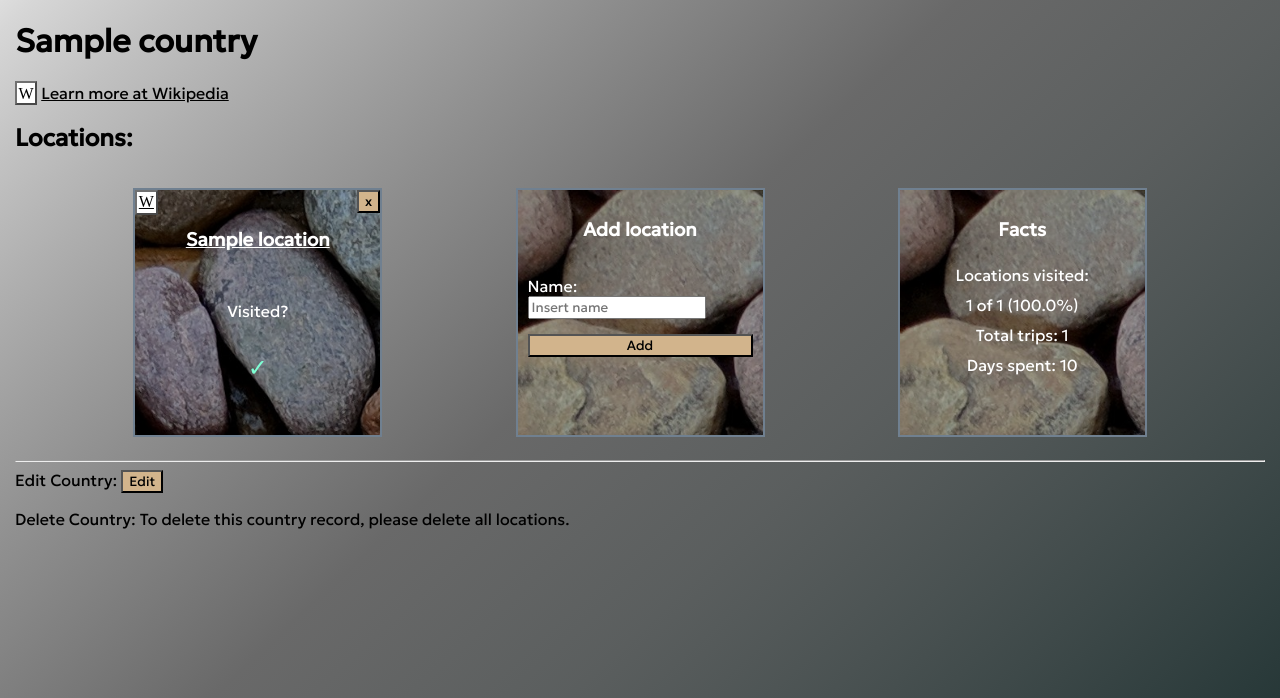
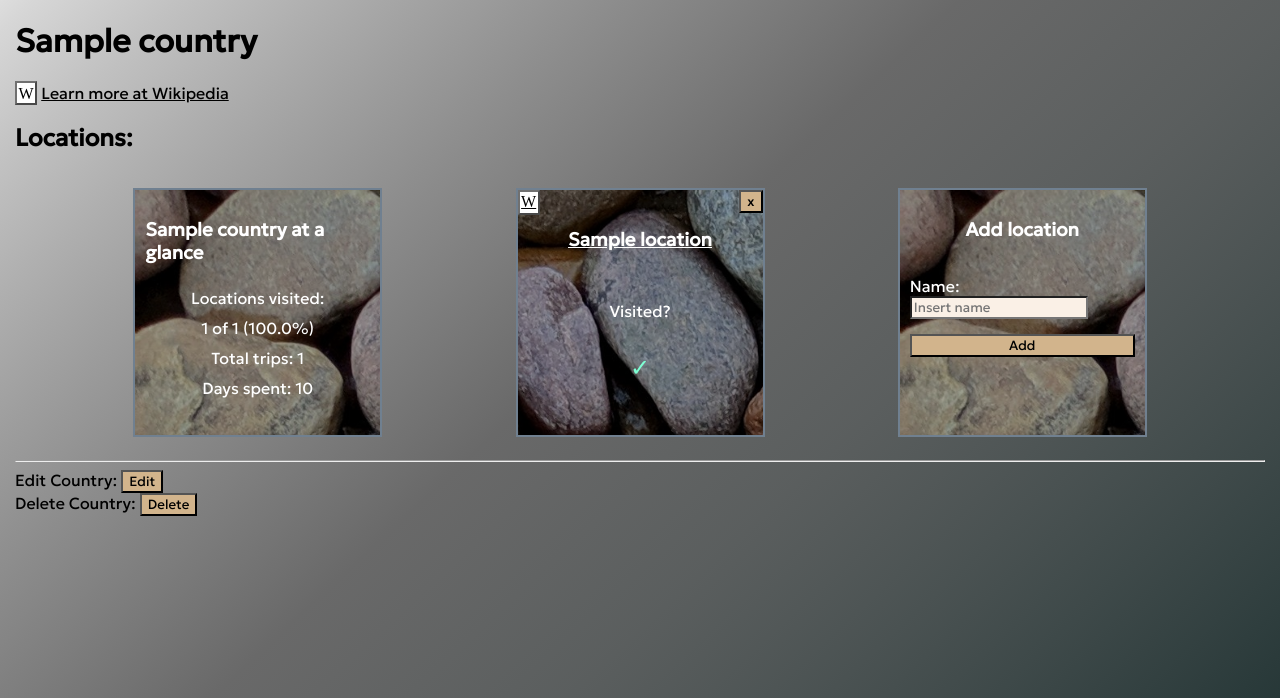
Before and after one commit to mr-mckenzie/Gravel-Travel, a Flask app: page /countries/1 in a window 1280 px wide. Shown: the part 102-800 px from the top of the page. Run offline with Flask 3, Linux system fonts and the light colour scheme; a database or web service that is not in the repository returns one stand-in record (values such as "Sample title"); some libraries are stand-ins or nearby versions.

Commit message:
formatting changes, changed delete country functionality including sql cascading and dialog confirmation

```diff
--- a/static/css/style.css
+++ b/static/css/style.css
@@ -343,3 +343,7 @@ header > p {
     background-position: 60%;
     color: white;
 }
+
+input, select {
+    background-color: linen;
+}
--- a/templates/countries/single_country.jinja
+++ b/templates/countries/single_country.jinja
@@ -9,6 +9,15 @@
 
 <div class="country_locations_flex_box">
 
+    <div class="location_box">
+        <div class="overlay"></div>
+        <h3>{{input_country.name}} at a glance</h3>
+        <p>Locations visited: </p>
+        <p>{{trip_data.locations_visited}} of {{trip_data.total_locations}} ({{trip_data.percentage_visited}}%)</p>
+        <p>Total trips: {{trip_data.trip_total}}</p>
+        <p>Days spent: {{trip_data.days_travelled}}</p>
+    </div>
+
     {% for location in input_locations %}
 
         <div class="location_box" style="background-position: {{location.rand_bg_pos_x}}% {{location.rand_bg_pos_y}}%";>
@@ -16,21 +25,9 @@
 
             <p><a class="wiki_anchor" href="https://en.wikipedia.org/wiki/{{location.name}},_{{input_country.name}}" target="_blank" title="Learn more about {{location.name}} at Wikipedia">W</a> </p>
 
-            <form class="delete_button" id="delete-button" action="/locations/{{location.id}}/delete" method="POST">
-            {# onclick="alert('You have clicked the x.')" #}
-                <input class="button"type="submit" value="x" />
+            <form class="delete_button" id="delete-button-{{location.id}}" action="/locations/{{location.id}}/delete" method="POST">
+                <input class="button" type="submit" value="x" />
             </form>
-
-            <dialog class="confirm_delete_dialog" >
-                <p id="warning">WARNING ALL WISHLIST AND TRIP DATA WILL BE REMOVED IF YOU DELETE THIS LOCATION</p>
-                <p>Are you sure you want to delete this location?</p>
-                <form action="/locations/{{location.id}}/delete" method="POST">
-                    <input class="button" type="submit" value="Yes" />
-                </form>
-                <form>
-                    <input class="button" type="submit" value="Cancel" />
-                </form>
-            </dialog>
 
             <h3> <a class="white_anchor" href="/locations/{{location.id}}">{{ location.name }}</a></h3>
 
@@ -65,42 +62,57 @@
         </form>
     </div>
 
-    <div class="location_box">
-        <div class="overlay"></div>
-        <h3>Facts</h3>
-        <p>Locations visited: </p>
-        <p>{{trip_data.locations_visited}} of {{trip_data.total_locations}} ({{trip_data.percentage_visited}}%)</p>
-        <p>Total trips: {{trip_data.trip_total}}</p>
-        <p>Days spent: {{trip_data.days_travelled}}</p>
-    </div>
-
 </div>
 
 <hr>
-
-{# <p>You have visited {{trip_data.locations_visited}} of {{trip_data.total_locations}} wishlist locations in {{input_country.name}} ({{trip_data.percentage_visited}}%).</p>
-<p>Total trips: {{trip_data.trip_total}}</p>
-<p>Days spent: {{trip_data.days_travelled}}</p> #}
-{#
-<hr> #}
 
 <form action="/countries/{{input_country.id}}/edit" method="get">
     <label for="edit">Edit Country:</label>
     <input class="button" type="submit" id="edit" value="Edit" >
 </form>
 
-{# CAN ONLY DELETE IF NO LOCATIONS EXIST #}
-{%if input_locations%}
 
-    <p>Delete Country: To delete this country record, please delete all locations. </p>
-
-{% else %}
-
-<form action="/countries/{{input_country.id}}/delete" method="post">
+<form action="/countries/{{input_country.id}}/delete" method="post" id="deleteForm">
     <label for="delete">Delete Country:</label>
-    <input class="button" id="delete" type="submit" value="Delete" >
+    <input class="button" id="deleteButton" type="button" value="Delete" >
 </form>
 
-{% endif %}
+
+<dialog id="deleteDialog" class="deleteDialog">
+    <p>Are you sure you want to delete this record?</p>
+    <p>All locations and associated trip data will be lost!</p>
+    <form method="dialog">
+        <menu>
+            <input class="button" id="cancel" type="reset" value="Cancel">
+            <input class="button" id="confirm" type="submit" value="Confirm">
+        </menu>
+    </form>
+</dialog>
+
+<script>
+  (() => {
+    const deleteButton = document.getElementById("deleteButton");
+    const cancelButton = document.getElementById("cancel");
+    const confirmButton = document.getElementById("confirm");
+    const deleteForm = document.getElementById("deleteForm")
+    const dialog = document.getElementById("deleteDialog");
+
+    // delete button opens the dialog
+    deleteButton.addEventListener("click", () => {
+      dialog.showModal();
+    });
+
+    // Form cancel button closes the dialog box
+    cancelButton.addEventListener("click", () => {
+      dialog.close();
+    });
+
+    //confirm button submits the delete form
+    confirmButton.addEventListener("click", () => {
+      deleteForm.submit();
+    });
+
+  })();
+</script>
 
 {% endblock %}
```
Also changed, not shown: db/travel_tracker.sql (+18 -20 lines), templates/locations/single_location.jinja (+9 -14 lines).
